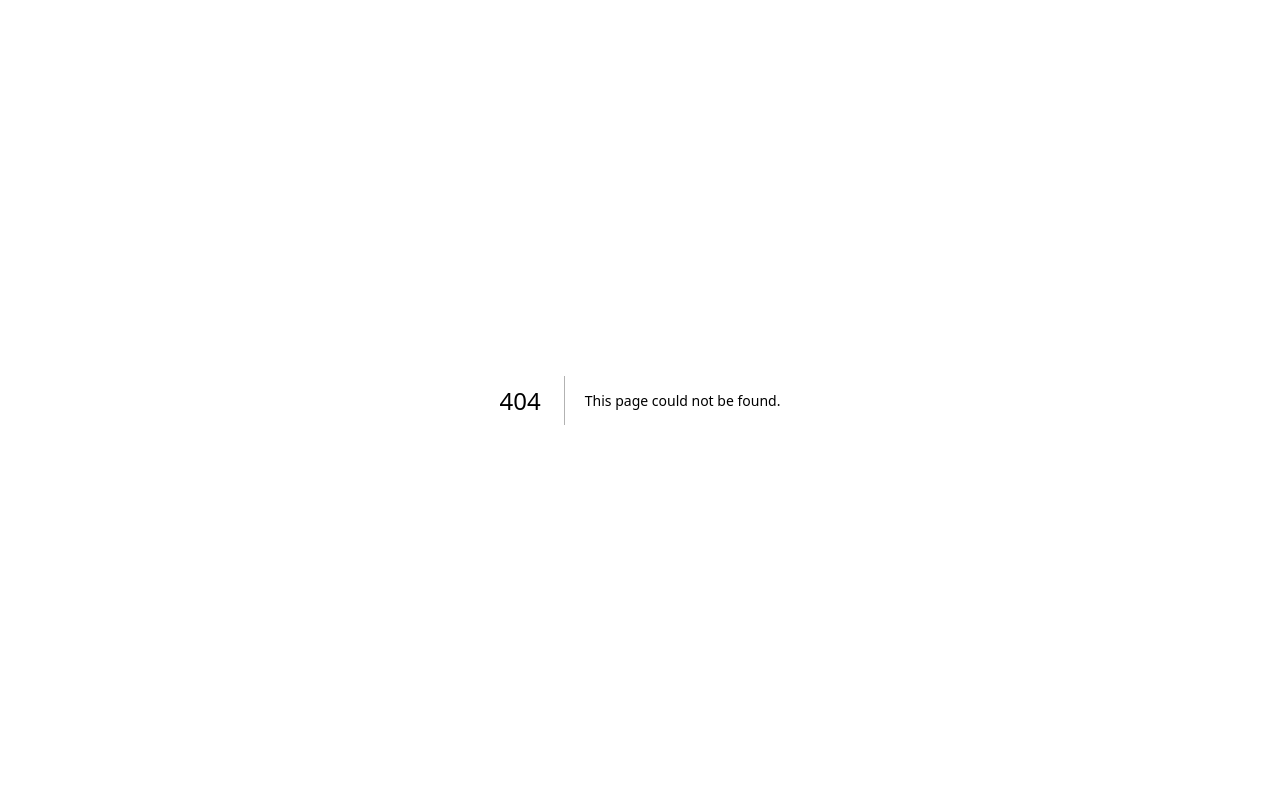
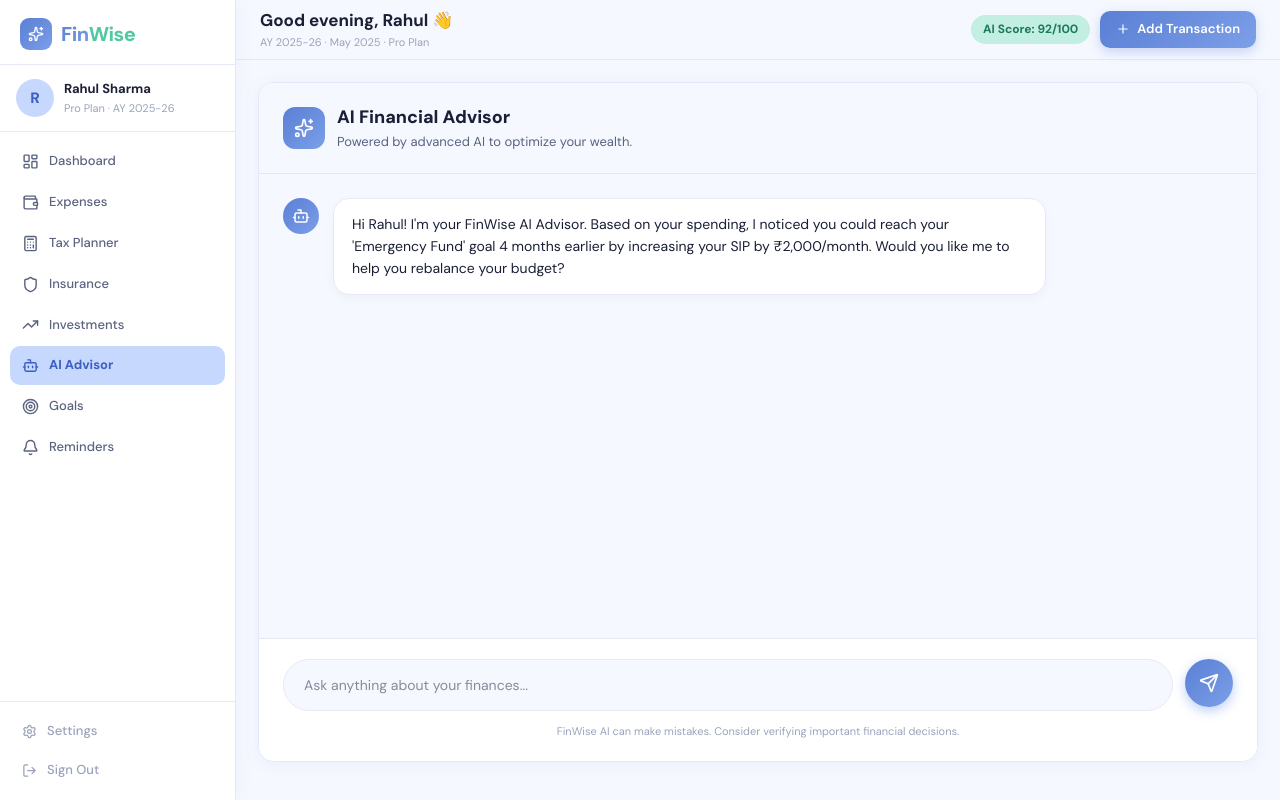
Before and after one commit to Smart123-12/finwise, a Next.js app: page /finwise/advisor in a window 1280 px wide. Before the commit this address had no page. Built offline with nearby package versions, Linux system fonts and the light colour scheme.

Commit message:
Add AI Advisor feature, fix active routing, and clean up broken nav links

```diff
--- /dev/null
+++ b/src/app/advisor/page.tsx
@@ -0,0 +1,16 @@
+import type { Metadata } from "next";
+import Dashboard from "@/components/Dashboard";
+import AIAdvisor from "@/components/AIAdvisor";
+
+export const metadata: Metadata = {
+  title: "AI Advisor — FinWise",
+  description: "Get personalized financial advice powered by AI.",
+};
+
+export default function AdvisorPage() {
+  return (
+    <Dashboard>
+      <AIAdvisor />
+    </Dashboard>
+  );
+}
--- /dev/null
+++ b/src/components/AIAdvisor.tsx
@@ -0,0 +1,95 @@
+"use client";
+import { useState } from "react";
+import { Send, Bot, User, Sparkles } from "lucide-react";
+
+export default function AIAdvisor() {
+  const [messages, setMessages] = useState([
+    { id: 1, text: "Hi Rahul! I'm your FinWise AI Advisor. Based on your spending, I noticed you could reach your 'Emergency Fund' goal 4 months earlier by increasing your SIP by ₹2,000/month. Would you like me to help you rebalance your budget?", sender: "ai" }
+  ]);
+  const [input, setInput] = useState("");
+
+  const sendMessage = (e: React.FormEvent) => {
+    e.preventDefault();
+    if (!input.trim()) return;
+
+    setMessages(prev => [...prev, { id: Date.now(), text: input, sender: "user" }]);
+    setInput("");
+
+    setTimeout(() => {
+      setMessages(prev => [...prev, {
+        id: Date.now(),
+        text: "That sounds like a great plan! I've updated your projected financial snapshot. To achieve this, we could reduce the 'Food & Dining' budget from ₹8,500 to ₹6,500. Does that work for you?",
+        sender: "ai"
+      }]);
+    }, 1200);
+  };
+
+  return (
+    <div className="card" style={{ display: "flex", flexDirection: "column", height: "calc(100vh - 120px)", overflow: "hidden" }}>
+      <div style={{ padding: "20px 24px", borderBottom: "1px solid var(--border)", display: "flex", alignItems: "center", gap: "12px", background: "var(--bg-light)" }}>
+        <div style={{ width: 42, height: 42, borderRadius: "12px", background: "var(--gradient-primary)", display: "flex", alignItems: "center", justifyContent: "center", color: "white" }}>
+          <Sparkles size={20} />
+        </div>
+        <div>
+          <h2 style={{ fontWeight: 800, fontSize: "18px", color: "var(--text-primary)" }}>AI Financial Advisor</h2>
+          <p style={{ fontSize: "13px", color: "var(--text-secondary)" }}>Powered by advanced AI to optimize your wealth.</p>
+        </div>
+      </div>
+
+      <div style={{ flex: 1, padding: "24px", overflowY: "auto", display: "flex", flexDirection: "column", gap: "20px", background: "var(--bg-light)" }}>
+        {messages.map((msg) => (
+          <div key={msg.id} style={{ display: "flex", gap: "14px", flexDirection: msg.sender === "user" ? "row-reverse" : "row" }}>
+            <div style={{
+              width: 36, height: 36, borderRadius: "50%", flexShrink: 0,
+              display: "flex", alignItems: "center", justifyContent: "center",
+              background: msg.sender === "user" ? "var(--primary-pastel)" : "var(--gradient-primary)",
+              color: msg.sender === "user" ? "var(--primary-dark)" : "white"
+            }}>
+              {msg.sender === "user" ? <User size={18} /> : <Bot size={18} />}
+            </div>
+            <div style={{
+              background: msg.sender === "user" ? "var(--primary)" : "var(--bg-card)",
+              color: msg.sender === "user" ? "white" : "var(--text-primary)",
+              padding: "14px 18px", borderRadius: "16px", maxWidth: "75%",
+              border: msg.sender === "user" ? "none" : "1px solid var(--border)",
+              boxShadow: "0 4px 12px rgba(0,0,0,0.03)",
+              fontSize: "14px", lineHeight: "1.6"
+            }}>
+              {msg.text}
+            </div>
+          </div>
+        ))}
+      </div>
+
+      <div style={{ padding: "20px 24px", borderTop: "1px solid var(--border)", background: "var(--bg-card)" }}>
+        <form onSubmit={sendMessage} style={{ display: "flex", gap: "12px" }}>
+          <input
+            type="text"
+            value={input}
+            onChange={e => setInput(e.target.value)}
+            placeholder="Ask anything about your finances..."
+            style={{
+              flex: 1, padding: "14px 20px", borderRadius: "99px",
+              border: "1px solid var(--border)", background: "var(--bg-light)",
+              fontSize: "14px", color: "var(--text-primary)", outline: "none"
+            }}
+          />
+          <button
+            type="submit"
+            style={{
+              width: 48, height: 48, borderRadius: "50%", border: "none",
+              background: "var(--gradient-primary)", color: "white",
+              display: "flex", alignItems: "center", justifyContent: "center",
+              cursor: "pointer", flexShrink: 0, boxShadow: "0 4px 12px rgba(37,99,235,0.3)"
+            }}
+          >
+            <Send size={20} />
+          </button>
+        </form>
+        <div style={{ textAlign: "center", marginTop: "12px", fontSize: "11px", color: "var(--text-muted)" }}>
+          FinWise AI can make mistakes. Consider verifying important financial decisions.
+        </div>
+      </div>
+    </div>
+  );
+}
--- a/src/components/Dashboard.tsx
+++ b/src/components/Dashboard.tsx
@@ -1,6 +1,7 @@
 "use client";
 import { useState } from "react";
 import Link from "next/link";
+import { usePathname } from "next/navigation";
 import {
   LayoutDashboard, Wallet, Calculator, Shield, TrendingUp, Bot,
   Target, Bell, Settings, LogOut, Menu, ArrowUp, ArrowDown, Plus, Sparkles,
@@ -8,12 +9,12 @@ import {
 import { AreaChart, Area, PieChart as RePieChart, Pie, Cell, XAxis, YAxis, Tooltip, ResponsiveContainer } from "recharts";
 
 const navItems = [
-  { icon: <LayoutDashboard size={17} />, label: "Dashboard", href: "/dashboard", active: true },
+  { icon: <LayoutDashboard size={17} />, label: "Dashboard", href: "/dashboard" },
   { icon: <Wallet size={17} />, label: "Expenses", href: "/dashboard" },
   { icon: <Calculator size={17} />, label: "Tax Planner", href: "/tax" },
   { icon: <Shield size={17} />, label: "Insurance", href: "/dashboard" },
   { icon: <TrendingUp size={17} />, label: "Investments", href: "/dashboard" },
-  { icon: <Bot size={17} />, label: "AI Advisor", href: "/dashboard" },
+  { icon: <Bot size={17} />, label: "AI Advisor", href: "/advisor" },
   { icon: <Target size={17} />, label: "Goals", href: "/dashboard" },
   { icon: <Bell size={17} />, label: "Reminders", href: "/dashboard" },
 ];
@@ -57,11 +58,12 @@ const goals = [
   { name: "New Car", target: 400000, current: 128000, color: "#F8B48E", icon: "🚗" },
 ];
 
-export default function Dashboard() {
+export default function Dashboard({ children }: { children?: React.ReactNode }) {
   const [sidebarOpen, setSidebarOpen] = useState(false);
   const [showModal, setShowModal] = useState(false);
   const [txForm, setTxForm] = useState({ desc: "", amt: "", cat: "Food", type: "expense" });
   const [txList, setTxList] = useState(recentTx);
+  const pathname = usePathname();
 
   const addTransaction = () => {
     if (!txForm.desc || !txForm.amt) return;
@@ -129,17 +131,19 @@ export default function Dashboard() {
         </div>
 
         <nav style={{ flex: 1, padding: "10px 10px", overflowY: "auto" }}>
-          {navItems.map((item) => (
+          {navItems.map((item) => {
+            const isActive = pathname === item.href;
+            return (
             <Link key={item.label} href={item.href} style={{
               display: "flex", alignItems: "center", gap: "10px", padding: "9px 12px", borderRadius: "10px", marginBottom: "2px",
               textDecoration: "none",
-              background: item.active ? "var(--primary-pastel)" : "transparent",
-              color: item.active ? "var(--primary-dark)" : "var(--text-secondary)",
-              fontWeight: item.active ? 700 : 500, fontSize: "13px", transition: "all 0.2s",
+              background: isActive ? "var(--primary-pastel)" : "transparent",
+              color: isActive ? "var(--primary-dark)" : "var(--text-secondary)",
+              fontWeight: isActive ? 700 : 500, fontSize: "13px", transition: "all 0.2s",
             }}>
               {item.icon} {item.label}
             </Link>
-          ))}
+          )})}
         </nav>
 
         <div style={{ padding: "10px", borderTop: "1px solid var(--border)" }}>
@@ -182,8 +186,10 @@ export default function Dashboard() {
         </header>
 
         <div style={{ padding: "22px" }}>
-          {/* KPIs */}
-          <div style={{ display: "grid", gridTemplateColumns: "repeat(4, 1fr)", gap: "14px", marginBottom: "20px" }} className="kpi-grid">
+          {children ? children : (
+            <>
+              {/* KPIs */}
+              <div style={{ display: "grid", gridTemplateColumns: "repeat(4, 1fr)", gap: "14px", marginBottom: "20px" }} className="kpi-grid">
             {[
               { label: "Monthly Income", val: "₹85,000", change: "+8%", icon: <ArrowUp size={12} />, color: "var(--secondary)", bg: "var(--secondary-pastel)" },
               { label: "Total Expenses", val: "₹52,300", change: "-3%", icon: <ArrowDown size={12} />, color: "var(--accent)", bg: "var(--accent-pastel)" },
@@ -330,6 +336,7 @@ export default function Dashboard() {
               </div>
             </div>
           </div>
+          </>)}
         </div>
       </div>
 
--- a/src/components/Navbar.tsx
+++ b/src/components/Navbar.tsx
@@ -9,8 +9,8 @@ const navLinks = [
     submenu: [
       { label: "Expense Tracker", href: "#features" },
       { label: "Tax Calculator", href: "/tax", isInternal: true },
+      { label: "AI Advisor", href: "/advisor", isInternal: true },
       { label: "Insurance", href: "#insurance" },
-      { label: "Investments", href: "#investments" },
     ],
   },
   { label: "Tax Planner", href: "/tax", isInternal: true },
```
Also changed, not shown: 39 other files (tests, documents, lock files or other folders).
